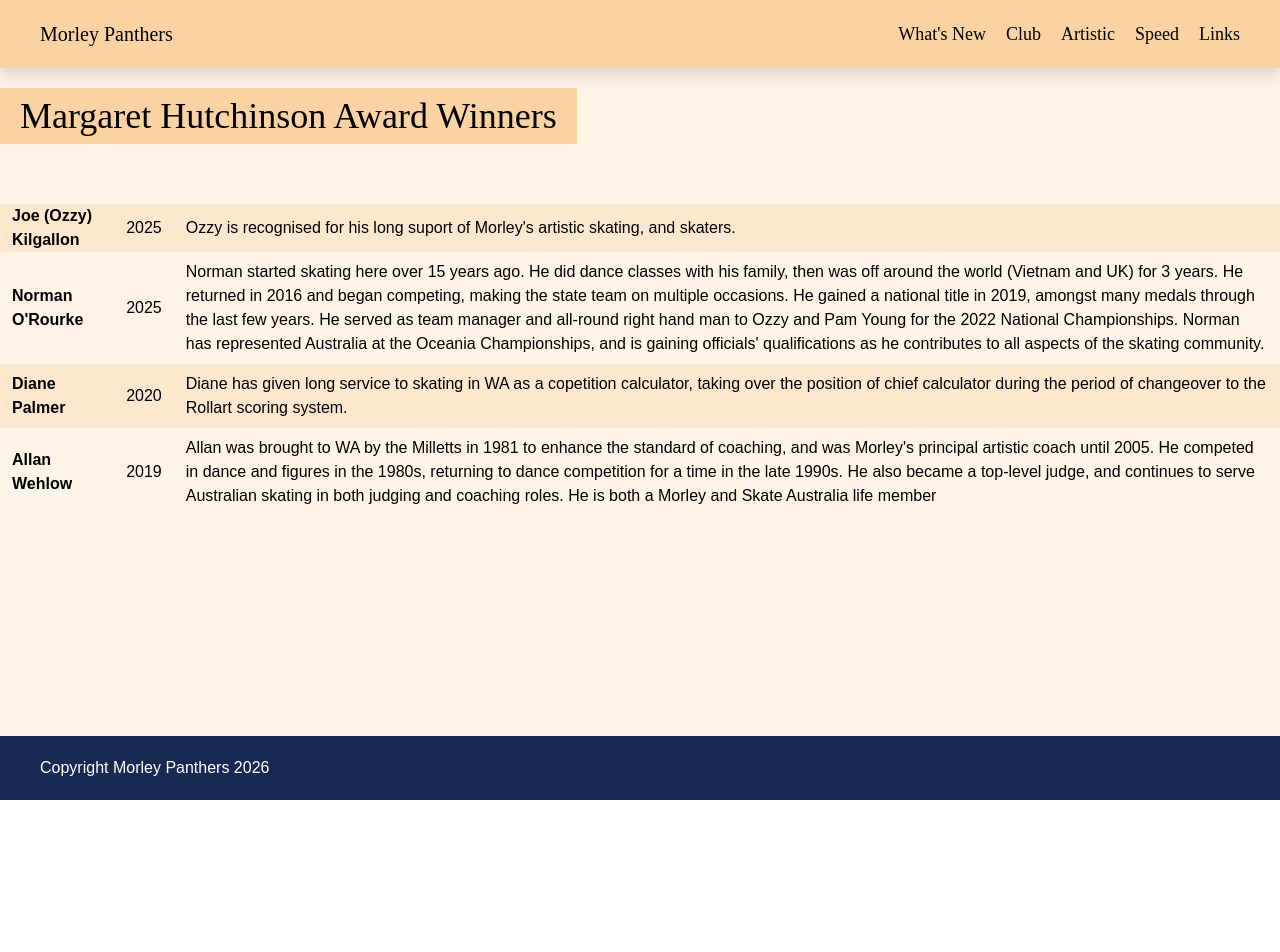
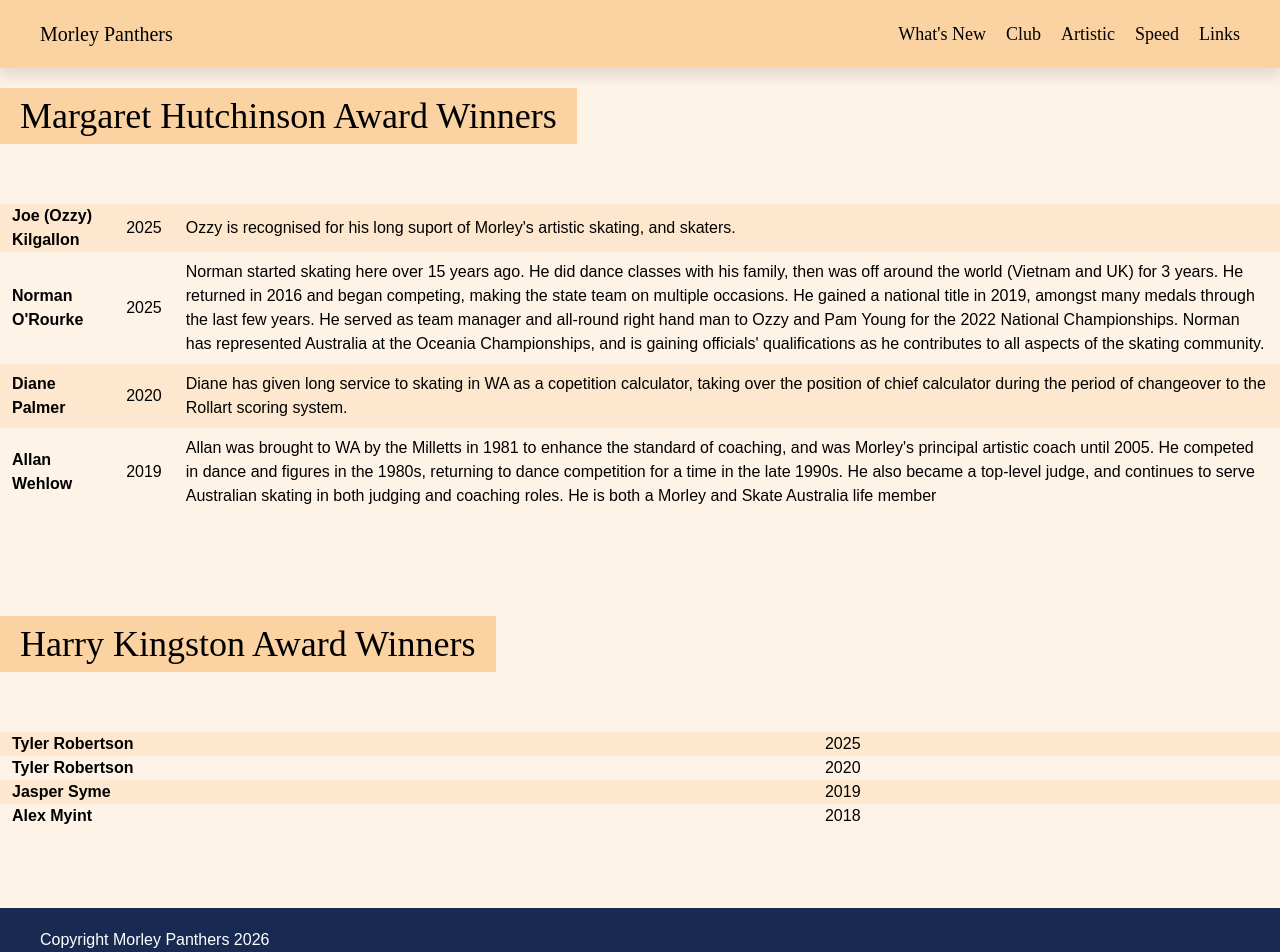
Before and after one commit to laurenpudz/morleyPanthersWebsite, a SvelteKit app: page /club/awardwinners in a window 1280 px wide. Shown: the top 952 px of the page. Before the commit the page ends 800 px from the top, so only its background shows below. Built offline with nearby package versions, Linux system fonts and the light colour scheme; a web font is replaced by a local one.

Commit message:
fix second table in awardWinners

```diff
--- a/src/routes/club/awardwinners/+page.svelte
+++ b/src/routes/club/awardwinners/+page.svelte
@@ -28,12 +28,18 @@
 		{
 			name: 'Tyler Robertson',
 			year: '2025',
-			bio: 'asdffdsfd'
+			bio: ''
 		},
 		{
 			name: 'Tyler Robertson',
 			year: '2020',
-			bio: 'dsfaffdsdsf'
+			bio: ''
+		},
+		{ name: 'Jasper Syme ', year: '2019', bio: '' },
+		{
+			name: 'Alex Myint',
+			year: '2018',
+			bio: ''
 		}
 	];
 </script>
@@ -51,3 +57,16 @@
 		</tbody>
 	</table>
 </BasicPageWrapper>
+<BasicPageWrapper title="Harry Kingston Award Winners">
+	<table class="w-full my-10 text-left">
+		<tbody>
+			{#each harryAwards as awardWinner, i (`${awardWinner.name}${i}`)}
+				<tr class:bg-neutral-medium={i % 2 == 0}>
+					<td class="font-bold px-3">{awardWinner.name}</td>
+					<td class="px-3">{awardWinner.year}</td>
+					<td class="px-3 py-2">{awardWinner.bio} </td></tr
+				>
+			{/each}
+		</tbody>
+	</table>
+</BasicPageWrapper>
--- a/src/routes/club/minutes/+page.svelte
+++ b/src/routes/club/minutes/+page.svelte
@@ -0,0 +1,8 @@
+<script lang="ts">
+    import BasicPageWrapper from "../../../components/basicPageWrapper.svelte";
+</script>
+
+<BasicPageWrapper title="Club Meeting Minutes">
+<p>Previous monthly and Annual General meetings in reverse date order: </p>
+
+</BasicPageWrapper>
```
Also changed, not shown: src/common/types.ts (+8 -1 lines).
